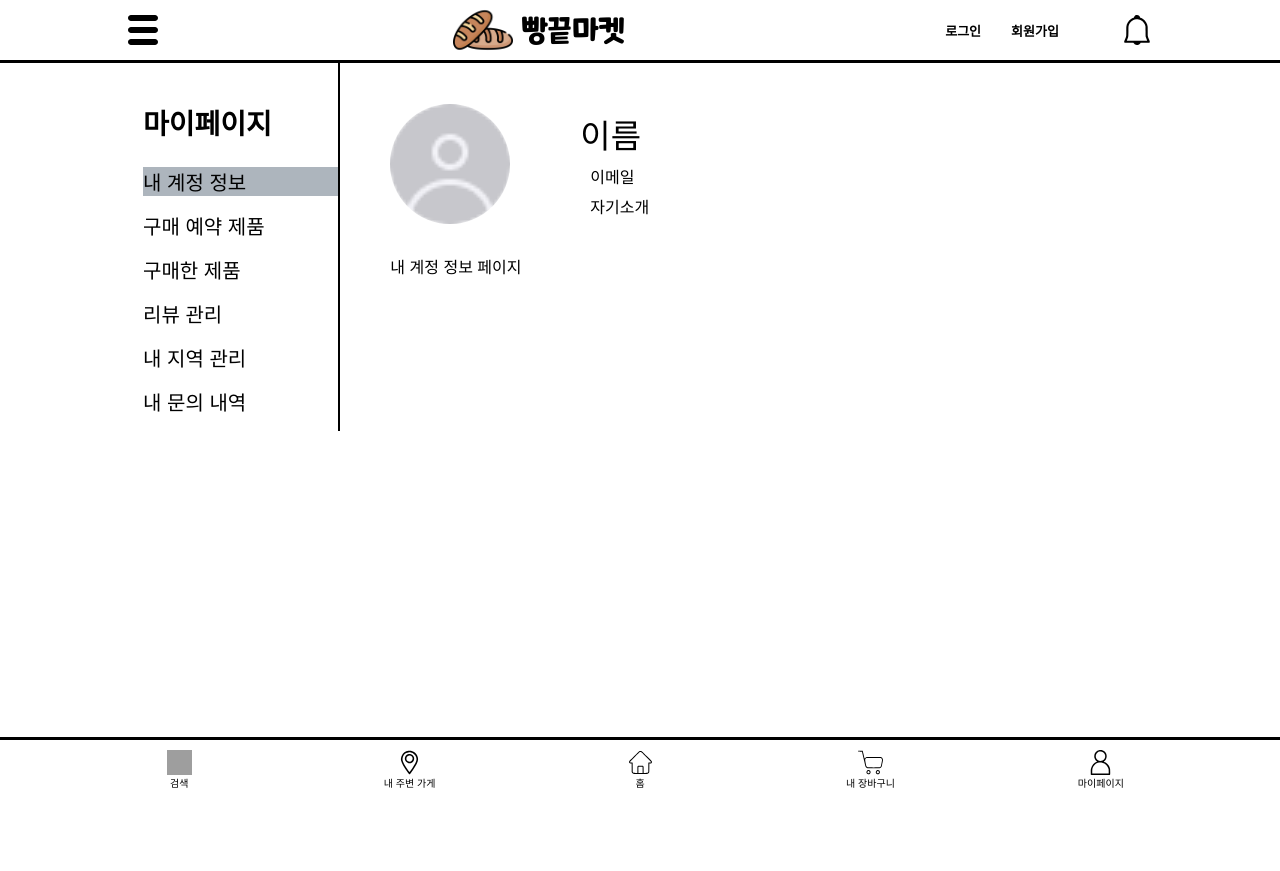
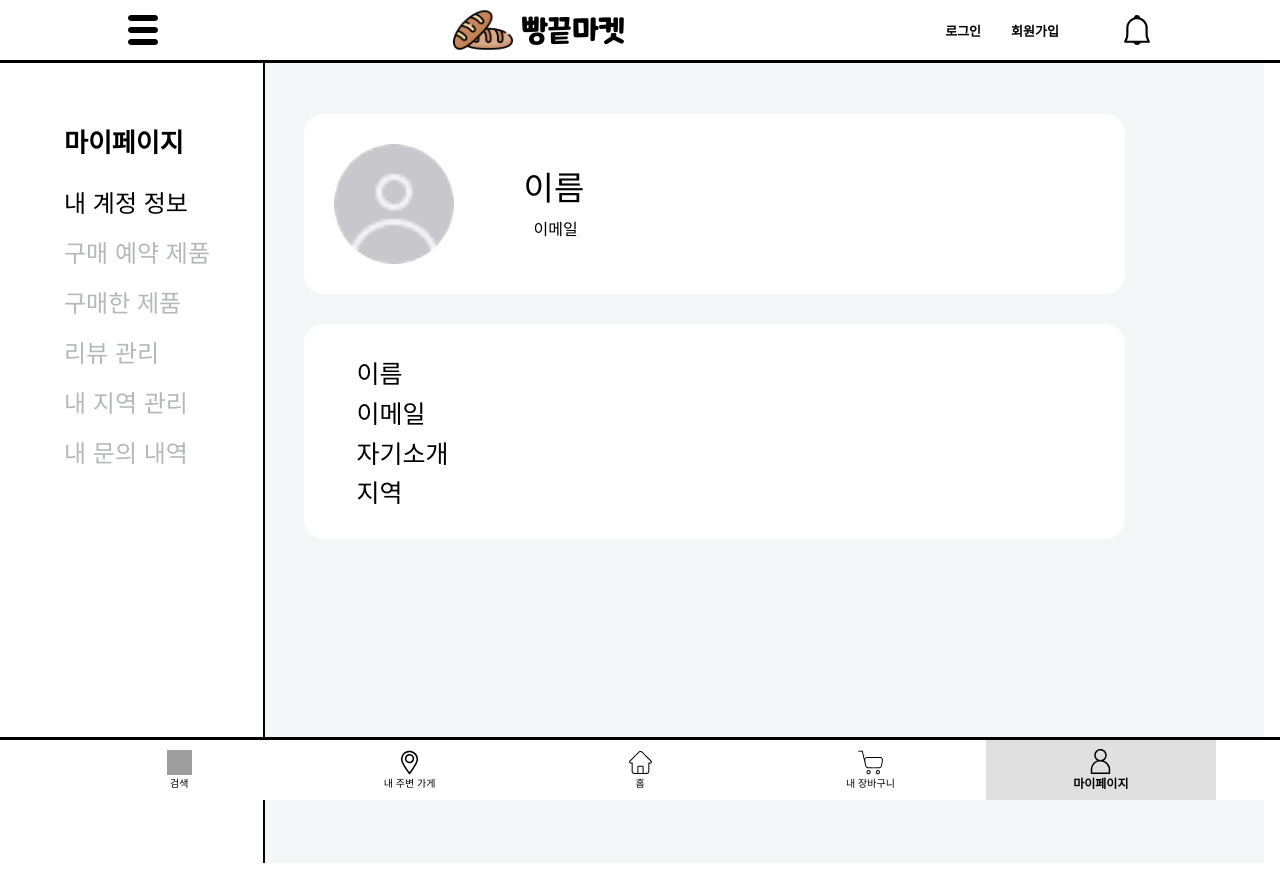
Before and after one commit to Team-BreadMania/BreadEnd-client, a React (Create React App) app: page /MyPageBuyer in a window 1280 px wide. Before the commit the page ends 800 px from the top, so only its background shows below. Built offline with nearby package versions, Linux system fonts and the light colour scheme; grey boxes are pictures that could not be loaded.

Commit message:
feat account.js 페이지 생성

```diff
--- a/src/Components/NaviBar.js
+++ b/src/Components/NaviBar.js
@@ -11,7 +11,7 @@ import edit_icon1 from '../Images/edit_icon1.png';
 export default function NaviBar() {
     const location = useLocation();
     const navigate = useNavigate(); // useNavigate로 변경
-    const [userLogin, setUserLogin] = useState(false);
+    const [userLogin, setUserLogin] = useState(true);
     const [userAuth, setUserAuth] = useState('buyer');
 
     const buyerMenuItems = [
@@ -19,7 +19,7 @@ export default function NaviBar() {
         { to: '/Map', icon: map_icon, text: '내 주변 가게' },
         { to: '/Home', icon: home_icon, text: '홈' },
         { to: '/MyCart', icon: cart_icon, text: '내 장바구니' },
-        { to: '/MyPage_buyer', icon: my_icon, text: '마이페이지', protected: true },
+        { to: '/MyPageBuyer', icon: my_icon, text: '마이페이지', protected: true },
     ];
 
     const sellerMenuItems = [
@@ -27,7 +27,7 @@ export default function NaviBar() {
         { to: '/Map', icon: edit_icon1, text: '판매물품 등록' },
         { to: '/Home', icon: home_icon, text: '홈' },
         { to: '/MySeller', icon: cart_icon, text: '내 판매상품' },
-        { to: '/MyPage_buyer', icon: my_icon, text: '마이페이지', protected: true },
+        { to: '/MyPageSeller', icon: my_icon, text: '마이페이지', protected: true },
     ];
 
     const menuItems = !userLogin ? buyerMenuItems : userAuth === 'seller' ? sellerMenuItems : buyerMenuItems;
--- a/src/Components/Product.js
+++ b/src/Components/Product.js
@@ -86,8 +86,7 @@ const Price = styled.div` // 상품 가격
     height: 100%;
     font-size: 15px;
     font-weight: bold;
-    align-items: center
-
+    align-items: center;
     @media (max-width: 800px) {
         font-size: 12.5px;
     }
--- a/src/Pages/02_Account.js
+++ b/src/Pages/02_Account.js
@@ -1,6 +1,41 @@
-import React from 'react';
+import React, { useState } from 'react';
 import styled from 'styled-components';
 
 export default function Account() {
-    return <div>내 계정 정보 페이지</div>;
+    const [Name, setName] = useState("이름");
+    const [Email, setEmail] = useState("이메일");
+    const [Detail, setDetail] = useState("자기소개");
+    const [Location, setLocation] = useState("지역");
+    return (
+    <Container>
+        <NameContainer>
+            {Name}
+        </NameContainer>
+        <EmailContainer>
+            {Email}
+        </EmailContainer>
+        <DetailContainer>
+            {Detail}
+        </DetailContainer>
+        <LocationContainer>
+            {Location}
+        </LocationContainer>
+    </Container>);
 }
+const Container = styled.div`
+    display:flex;
+    flex-direction:column;
+    padding:0 3%;
+
+`;
+const NameContainer = styled.div`
+    margin-bottom: 4%;
+`;
+const EmailContainer = styled.div`
+    margin-bottom: 4%;
+`;
+const DetailContainer = styled.div`
+    margin-bottom: 4%;
+`;
+const LocationContainer = styled.div`
+`;
--- a/src/Pages/02_Item.js
+++ b/src/Pages/02_Item.js
@@ -2,5 +2,10 @@ import React from 'react';
 import styled from 'styled-components';
 
 export default function Item() {
-    return <div>구매한 제품 페이지</div>;
+    return <Container>구매한 제품 페이지</Container>;
 }
+
+const Container = styled.div`
+    display:flex;
+    flex-direction:column;
+`;
--- a/src/Pages/MyPageBuyer.js
+++ b/src/Pages/MyPageBuyer.js
@@ -9,6 +9,7 @@ import Item from './02_Item';
 import Review from './02_Review';
 import Inquiry from './02_Inquiry';
 import Location from './02_Location';
+import edit_button from '../Images/edit_button.png'
 
 export default function MyPageBuyer() {
     const renderInformationContainer = () => {
@@ -36,7 +37,7 @@ export default function MyPageBuyer() {
             <LeftContainer>
                 <ImformationContainer>
                     <MypageContainer>
-                        <a href="/MyPage_buyer" style={{ textDecoration: 'none', color: 'black' }}>
+                        <a href="/MyPageBuyer" style={{ textDecoration: 'none', color: 'black' }}>
                             마이페이지
                         </a>
                     </MypageContainer>
@@ -66,8 +67,8 @@ export default function MyPageBuyer() {
                     <UserInform>
                         <UserNameContainer>이름</UserNameContainer>
                         <UserEmail>이메일</UserEmail>
-                        <UserIntro>자기소개</UserIntro>
                     </UserInform>
+                    {/* <EditButton/> */}
                 </UserContainer>
                 <ToolContainer>{renderInformationContainer()}</ToolContainer>
             </RightContainer>
@@ -78,74 +79,86 @@ export default function MyPageBuyer() {
 const Container = styled.div`
     display: flex;
     border-radius: 5px;
-    max-width: 100%;
-    padding: 0 10%;
-    height: auto;
-    @media (max-width: 800px) {
-        padding: 0 5%;
+    min-width: 100%;
+    /* padding: 0 10%; */
+    height: 100%;
+`;
+const LeftContainer = styled.div`
+    min-width: 14%;
+    font-size: 26px;
+    padding : 4% 20px 0 5%;
+    border-right: 2px solid black;
+    text-align:left;
+    @media (max-width: 1500px) {
+        font-size: 26px;
+    }
+    @media (max-width: 1250px) {
+        font-size: 26px;
+        width:24%;
+    }
+    @media (max-width: 850px) {
+        font-size: 20px;
+        /* margin-right: 10px; */
+        min-width:25%;
+        padding-right:10px;
     }
     @media (max-width: 400px) {
-        padding: 0 3%;
+        font-size: 16px;
+        min-width: 27%;
+        padding-left:15px;
+    }
+    @media (max-width:350px){
+        font-size: 16px;
+        margin-right: 8px;
+        min-width: 31%;
     }
 `;
-const LeftContainer = styled.div`
-    min-width: 19%;
-    font-size: 30px;
-    padding-top: 3%;
-    margin-right: 20px;
-    padding-left: 20px;
-    border-right: 2px solid black;
-    @media (max-width: 1500px) {
-        font-size: 28px;
-        padding-left: 15px;
+const RightContainer = styled.div`
+    min-width: 70%;
+    padding : 4% 5% 0 3%;
+    background-color:#F4F6F8;
+    @media (max-width: 850px) {
+        min-width: 65%;
+        padding : 4% 0% 0 3%;
     }
-    @media (max-width: 1250px) {
-        font-size: 25px;
-        padding-left: 15px;
+    @media (max-width: 400px) {
+        min-width: 63%;
+        padding : 4% 0% 0 3%;
     }
-    @media (max-width: 800px) {
-        font-size: 20px;
-        padding-left: 0px;
-        margin-right: 10px;
-    }
-    @media (max-width: 800px) {
-        font-size: 16px;
-        padding-left: 0px;
-        margin-right: 8px;
-        min-width: 27%;
+    @media (max-width:350px){
+        min-width:59%;
+        padding : 4% 0% 0 3%;
     }
 `;
-
 const MypageContainer = styled.div`
     font-weight: bold;
     margin-bottom: 25px;
     @media (max-width: 800px) {
-        margin-bottom: 18px;
+        margin-bottom: 12px;
     }
-    @media (max-width: 800px) {
-        margin-bottom: 15px;
+    @media (max-width: 400px) {
+        margin-bottom: 9px;
     }
 `;
 
 const LinkContainer = styled.div`
     display: block;
     text-decoration: none;
-    color: black;
-    font-size: 30px;
+    font-size: 26px;
     margin-bottom: 15px;
-    background-color: ${(props) => (props.isSelected ? '#adb5bd' : '#white')};
+    color: ${(props) => (props.isSelected ? '#black' : '#b5b7ba')};
     cursor: pointer;
     &hover {
-        background-color: #adb5bd;
+        background-color: #b5b7ba;
     }
     @media (max-width: 2560px) {
-        font-size: 28px;
+        font-size: 26px;
     }
     @media (max-width: 1920px) {
-        font-size: 25px;
+        font-size: 26px;
     }
     @media (max-width: 1280px) {
-        font-size: 20px;
+        font-size: 24px;
     }
     @media (max-width: 800px) {
         font-size: 14px;
@@ -158,22 +171,24 @@ const ImformationContainer = styled.div`
     margin-top: 1vh;
     z-index: 3;
 `;
-const RightContainer = styled.div`
-    min-width: 71%;
-    padding-top: 4%;
-    margin-left: 3%;
-    @media (max-width: 800px) {
-        width: 95%;
-        padding-top: 5%;
-    }
-    @media (max-width: 800px) {
-        min-width: 63%;
-    }
-`;
+
 const UserContainer = styled.div`
     display: flex;
     align-items: center;
+    padding:30px;
     margin-bottom: 30px;
+    position:relative;
+    background-color:white;
+    border-radius:20px;
+    width:85%;
+    @media (max-width:850px){
+        border-top: 0;
+        border-right: 0;
+        border-bottom: 0;
+        border-left: 0;
+        padding:10px;
+        margin-bottom: 15px;
+    }
 `;
 const UserNameContainer = styled.div`
     font-size: 33px;
@@ -197,19 +212,10 @@ const UserEmail = styled.div`
         font-size: 12px;
     }
 `;
-const UserIntro = styled.div`
-    font-size: 16px;
-    margin-left: 40px;
-    @media (max-width: 800px) {
-        font-size: 14px;
-    }
-    @media (max-width: 400px) {
-        font-size: 12px;
-    }
-`;
+
 const UserImage = styled.div`
-    width: 19vw;
-    height: 19vw;
+    width: 17vw;
+    height: 17vw;
     max-width: 120px;
     max-height: 120px;
     background-image: url(${Avata});
@@ -217,18 +223,41 @@ const UserImage = styled.div`
     background-position: center;
     border-radius: 50%;
     margin-right: 40px;
+    @media(max-width:800px){
+        margin-right:0px;
+    }
 `;
+
 const UserInform = styled.div`
     display: flex;
     flex-direction: column;
 `;
+const EditButton = styled.div`
+    @media (max-width:850px){
+        background-image:url(${edit_button});
+        width:20px;
+        height:20px;
+        background-size:contain;
+        position:absolute;
+        bottom:0px;
+        right:100px;
+    }
+`
 const ToolContainer = styled.div`
     display: flex;
-    flex-direction: row;
-    @media (max-width: 800px) {
-        font-size: 16px;
-    }
-    @media (max-width: 400px) {
-        font-size: 14px;
+    align-items: center;
+    padding:30px;
+    margin-bottom: 30px;
+    position:relative;
+    background-color:white;
+    border-radius:20px;
+    font-size:25px;
+    width:85%;
+    @media (max-width:850px){
+        border-top: 0;
+        border-right: 0;
+        border-bottom: 0;
+        border-left: 0;
+        padding:10px;
     }
 `;
```
Also changed, not shown: src/Images/edit_button.png (added).
